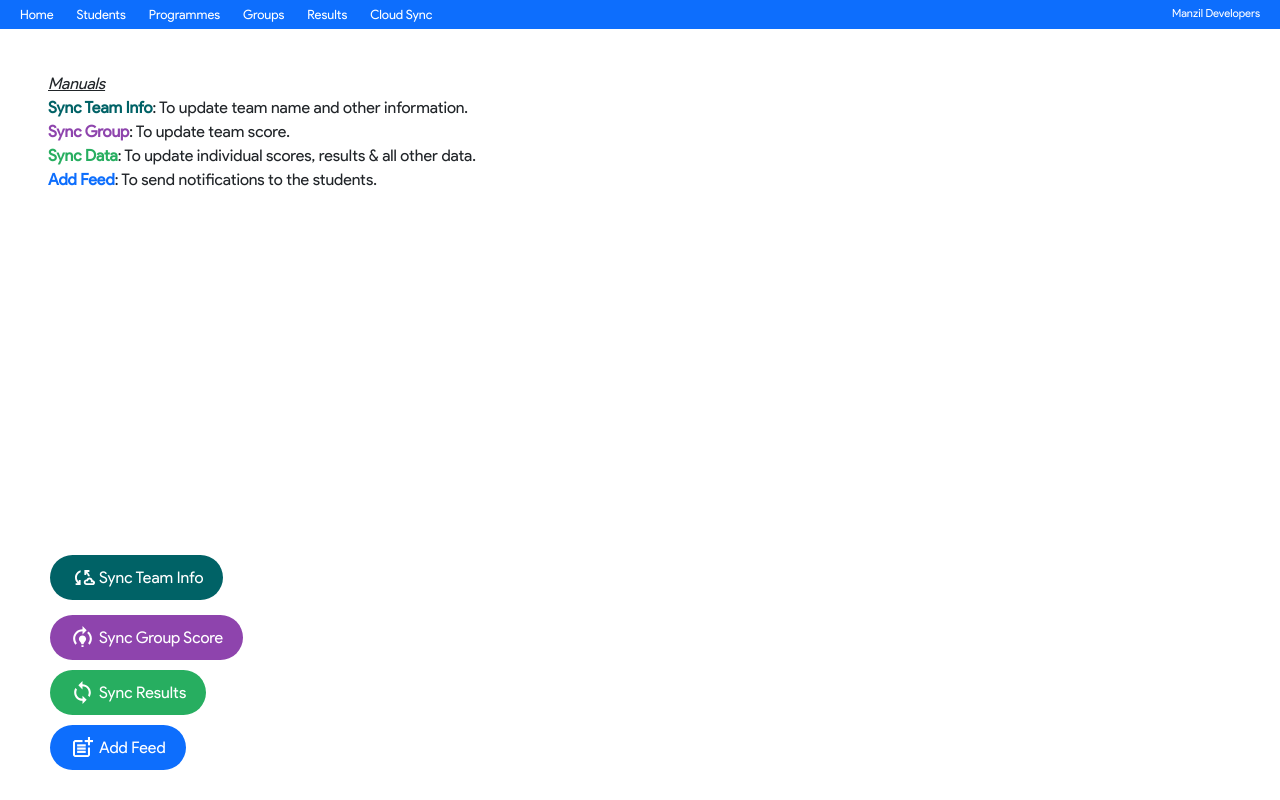
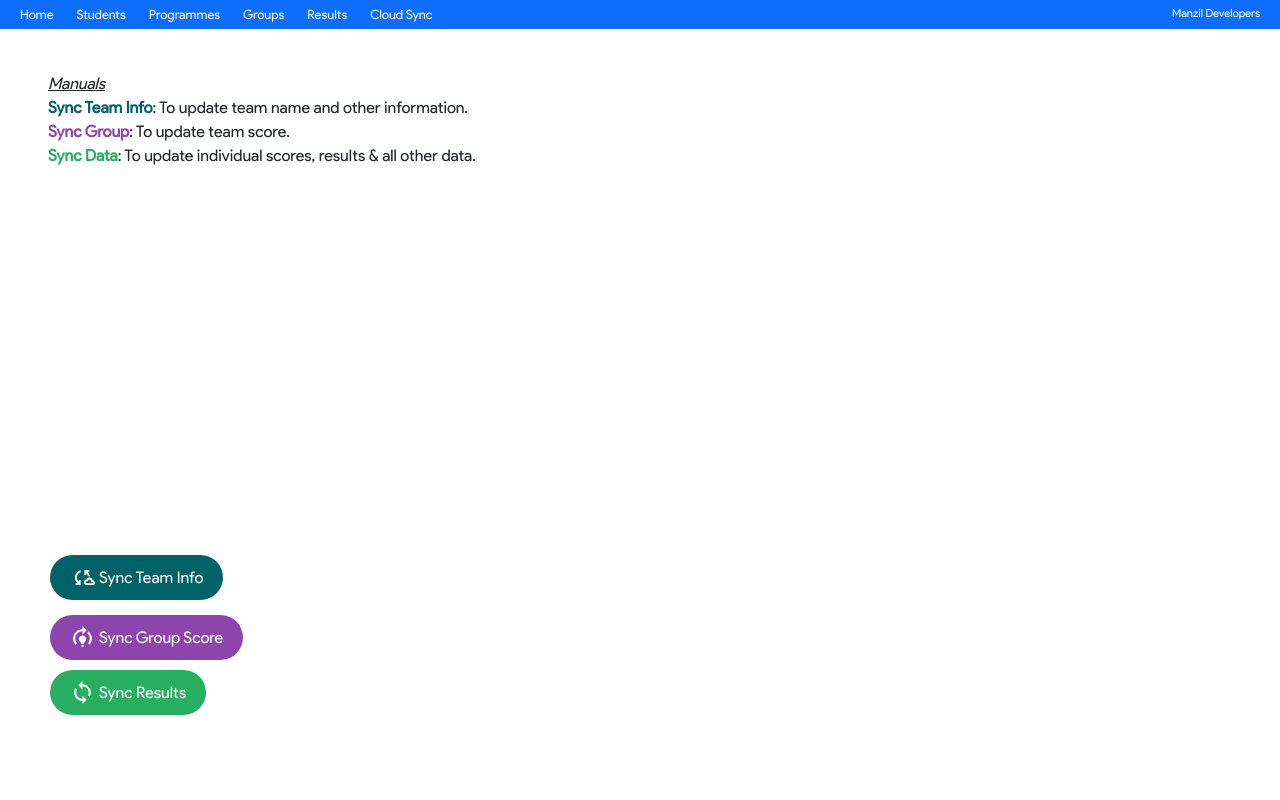
Before and after one commit to fathah/Rendezvous-Zone-C, a PHP site: page /app in a window 1280 px wide. Run offline with PHP 8.4, Linux system fonts and the light colour scheme.

```diff
--- a/app/index.php
+++ b/app/index.php
@@ -41,7 +41,6 @@
     <b style="color:#006266;">Sync Team Info</b>: To update team name and other information. <br>
     <b style="color:#8e44ad;">Sync Group</b>: To update team score. <br>
     <b style="color:#27ae60;">Sync Data</b>: To update individual scores, results & all other data. <br>
-    <b style="color:#0D6EFD;">Add Feed</b>: To send notifications to the students. <br>
 </section>
 
 <a onclick="syncTeamInfo()">
@@ -57,12 +56,7 @@ Sync Group Score</div>
 </a>
 
 
-<a href="addFeed.php">
-<div class="floatingLeft">
-<img src="../img/add_result.png" style="margin-right: 4px;" width="25px" alt="">
- Add Feed
-</div>
-</a>
+
 
 
 <!-- Sync Data -->
```
